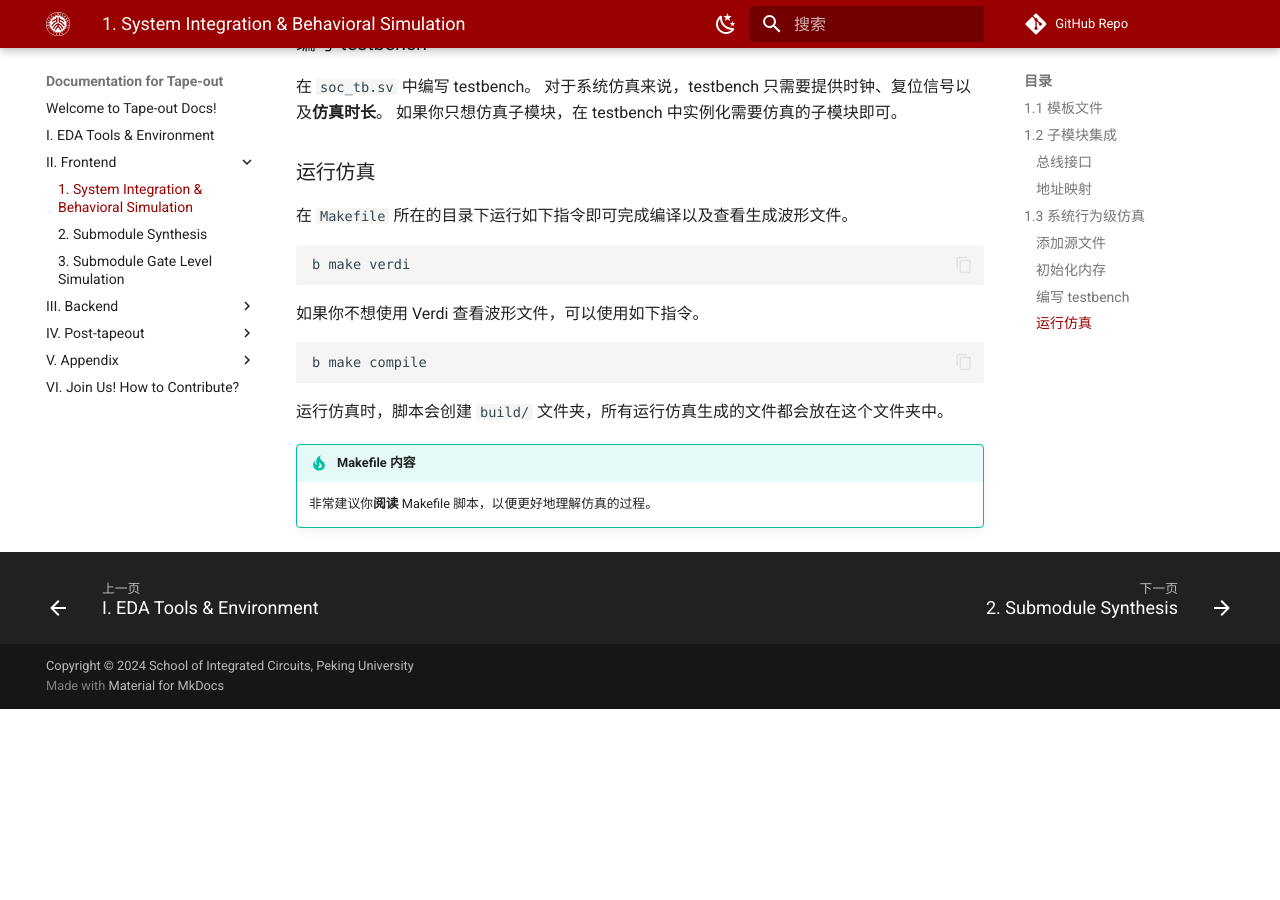
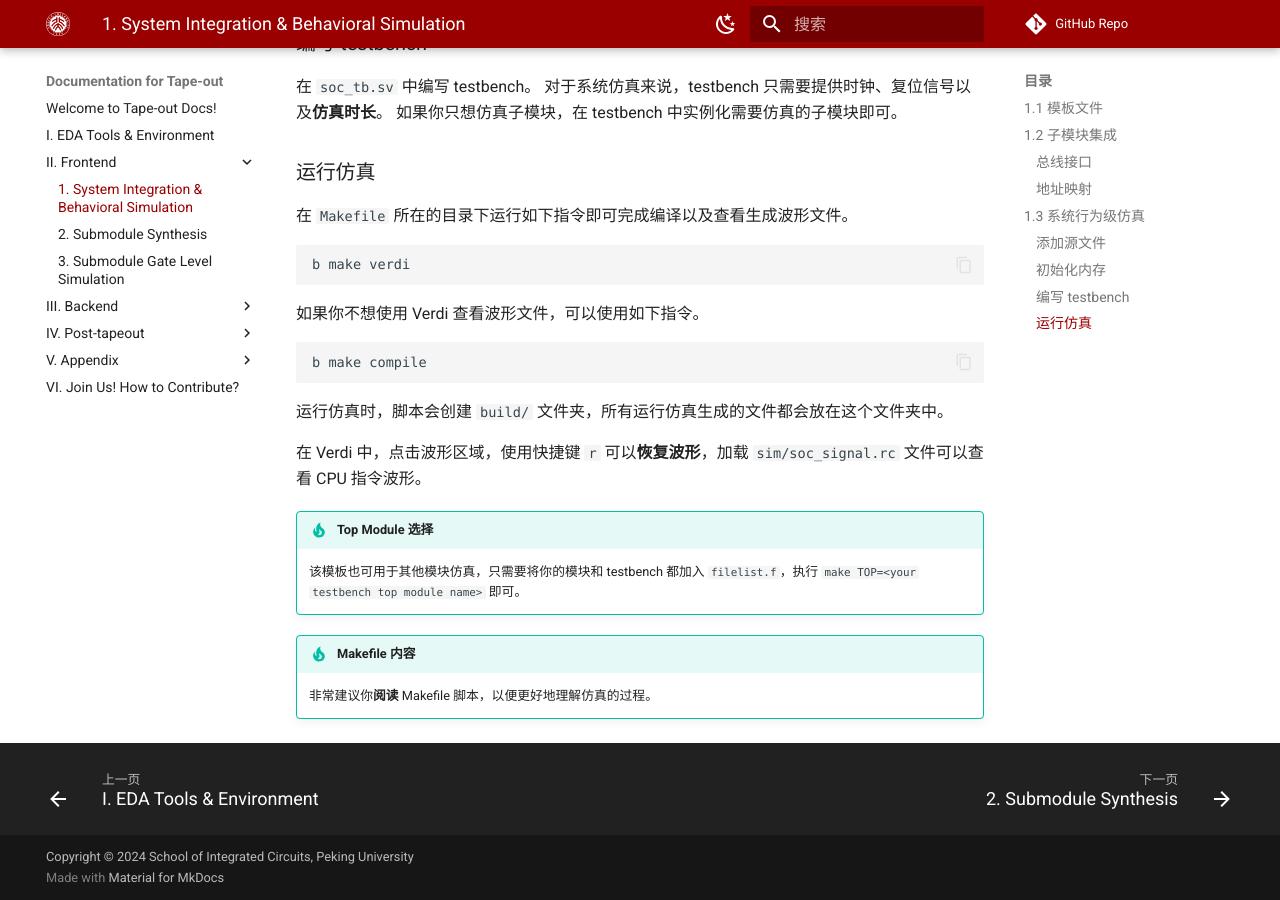
Before and after one commit to pku-pacific-lab-team/Tape-out_template_doc, an MkDocs documentation site: the page built from docs/1_system_integration_behavioral_simulation.md, in a window 1280 px wide and 900 px high, scrolled down 7749 px. Built offline with MkDocs 1.6.1 and Material for MkDocs 9.7.7, drawn with Linux system fonts in a browser that asks for light colours; some web fonts are replaced; comment, search, counter and statistics services are not loaded; before the commit the page ends 8458 px from its top, so only the background shows below that.

Commit message:
Modify Simulation Section: how to change top module and restore wave

```diff
--- a/docs/1_system_integration_behavioral_simulation.md
+++ b/docs/1_system_integration_behavioral_simulation.md
@@ -420,5 +420,10 @@ b make compile
 
 运行仿真时，脚本会创建 `build/` 文件夹，所有运行仿真生成的文件都会放在这个文件夹中。
 
+在 Verdi 中，点击波形区域，使用快捷键 `r` 可以**恢复波形**，加载 `sim/soc_signal.rc` 文件可以查看 CPU 指令波形。
+
+!!! tip "Top Module 选择"
+    该模板也可用于其他模块仿真，只需要将你的模块和 testbench 都加入 `filelist.f`，执行 `make TOP=<your testbench top module name>` 即可。
+
 !!! tip "Makefile 内容"
     非常建议你**阅读** Makefile 脚本，以便更好地理解仿真的过程。
```
